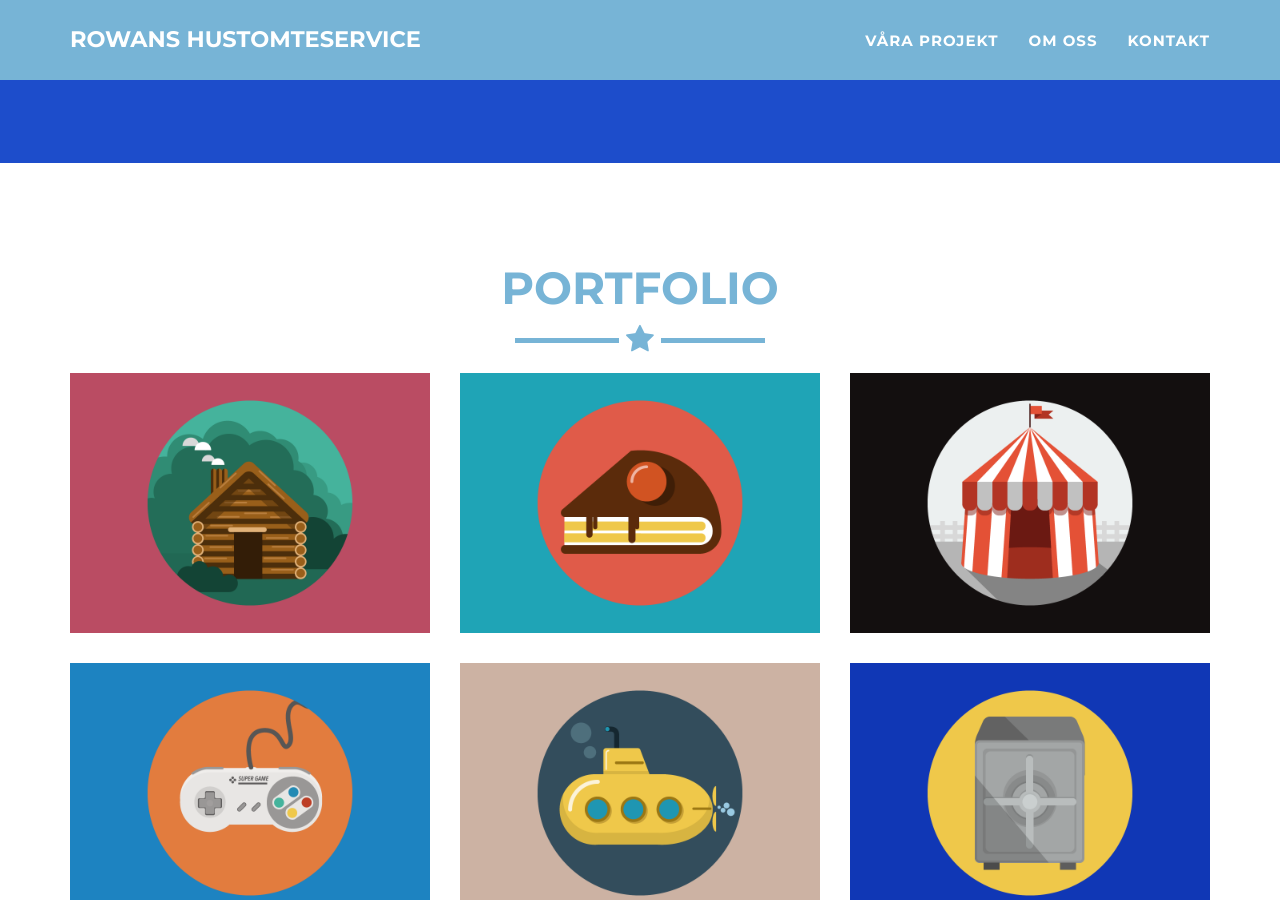
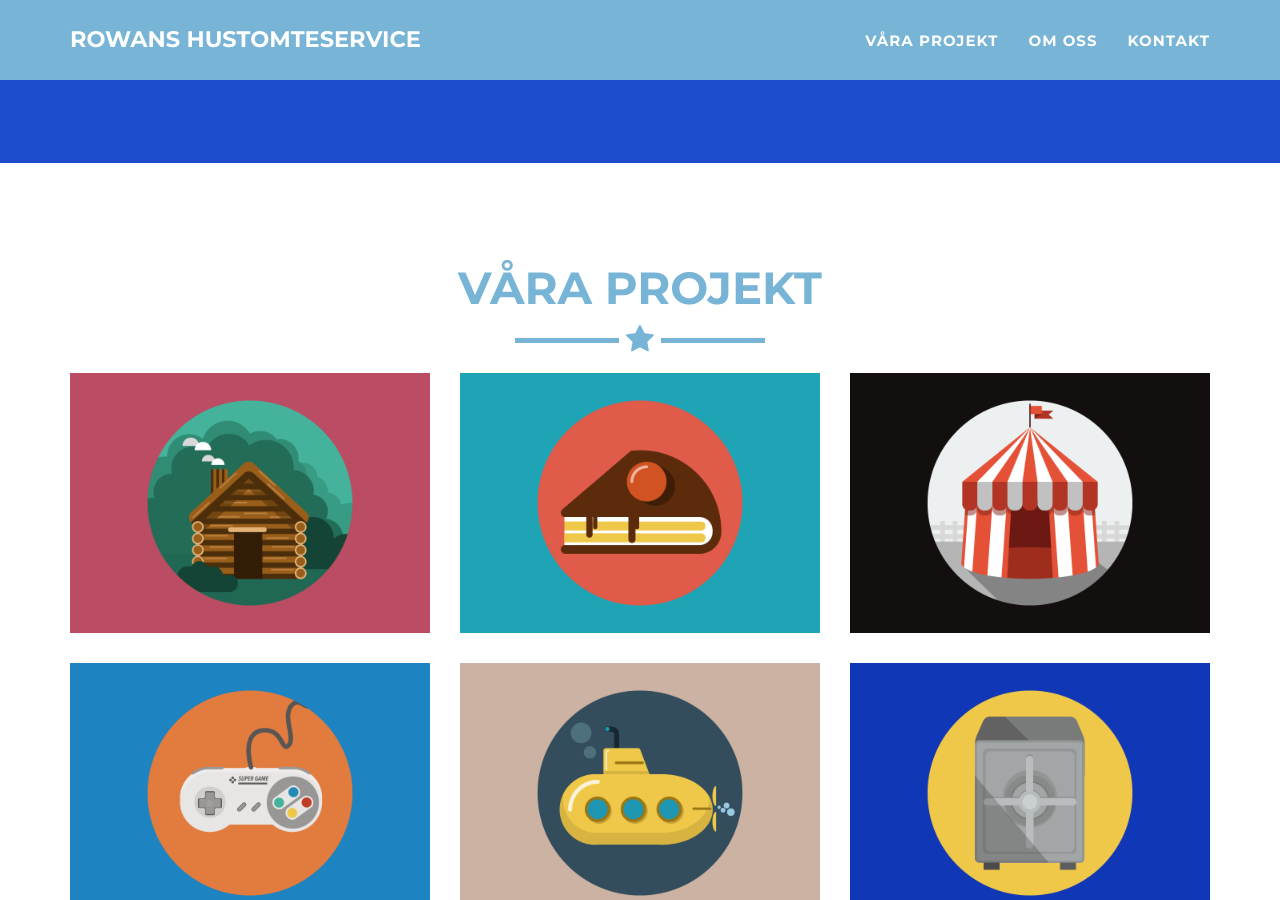
Before and after one commit to hustomteservice/hustomteservice.github.io, a Jekyll site: the page built from index.html, in a window 1280 px wide and 900 px high, scrolled down 621 px. Built offline with Jekyll 4.4.1, drawn with Linux system fonts in a browser that asks for light colours.

Commit message:
Start fixing modals

```diff
--- a/_includes/modals.html
+++ b/_includes/modals.html
@@ -38,7 +38,7 @@
                                     </li>
                                 {% endif %}
                             </ul>
-                            <button type="button" class="btn btn-default" data-dismiss="modal"><i class="fa fa-times"></i> Close</button>
+                            <button type="button" class="btn btn-default" data-dismiss="modal"><i class="fa fa-times"></i> Stäng</button>
                         </div>
                     </div>
                 </div>
--- a/_includes/portfolio_grid.html
+++ b/_includes/portfolio_grid.html
@@ -4,7 +4,7 @@
         <div class="container">
             <div class="row">
                 <div class="col-lg-12 text-center">
-                    <h2>Portfolio</h2>
+                    <h2>Våra projekt</h2>
                     <hr class="star-primary">
                 </div>
             </div>
```
